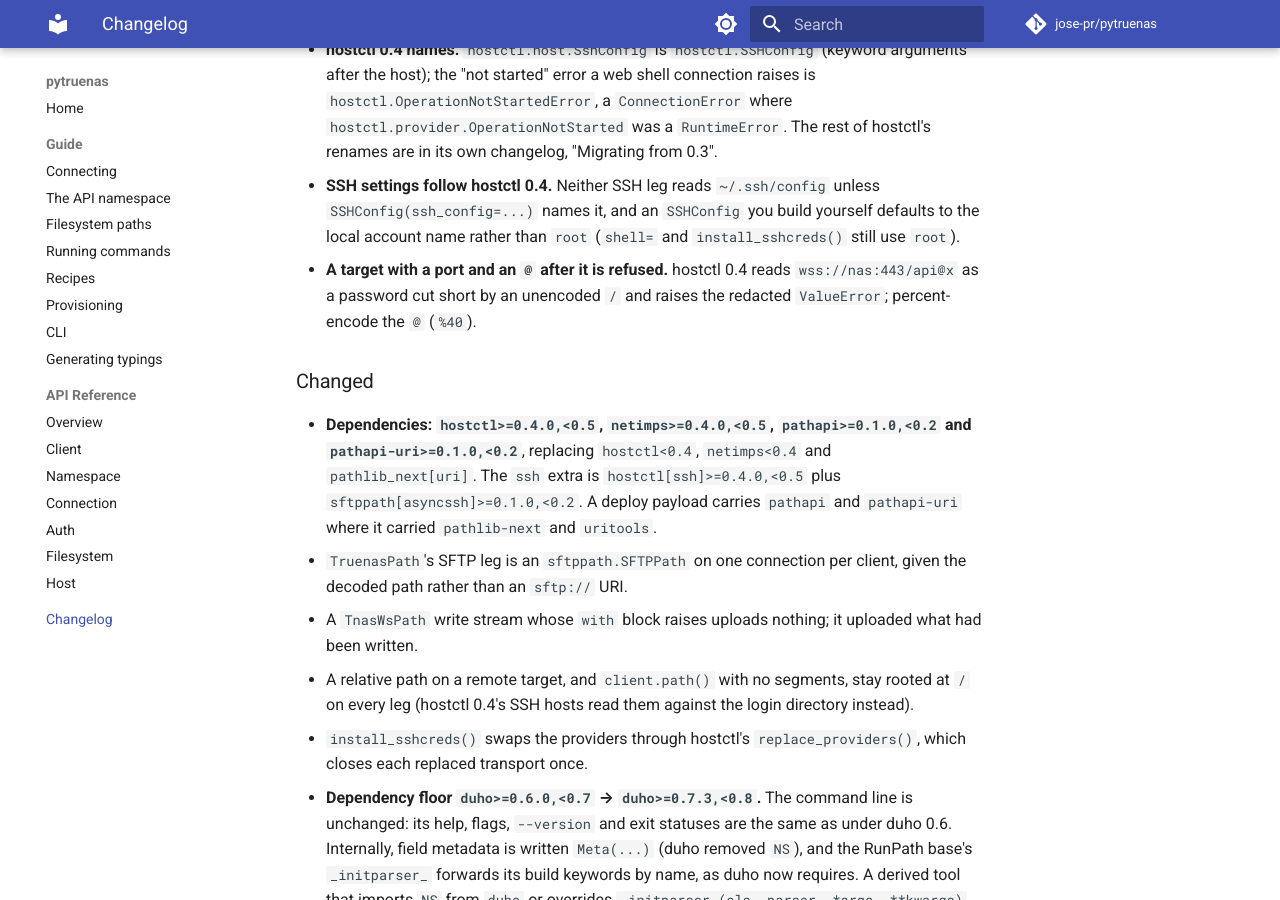
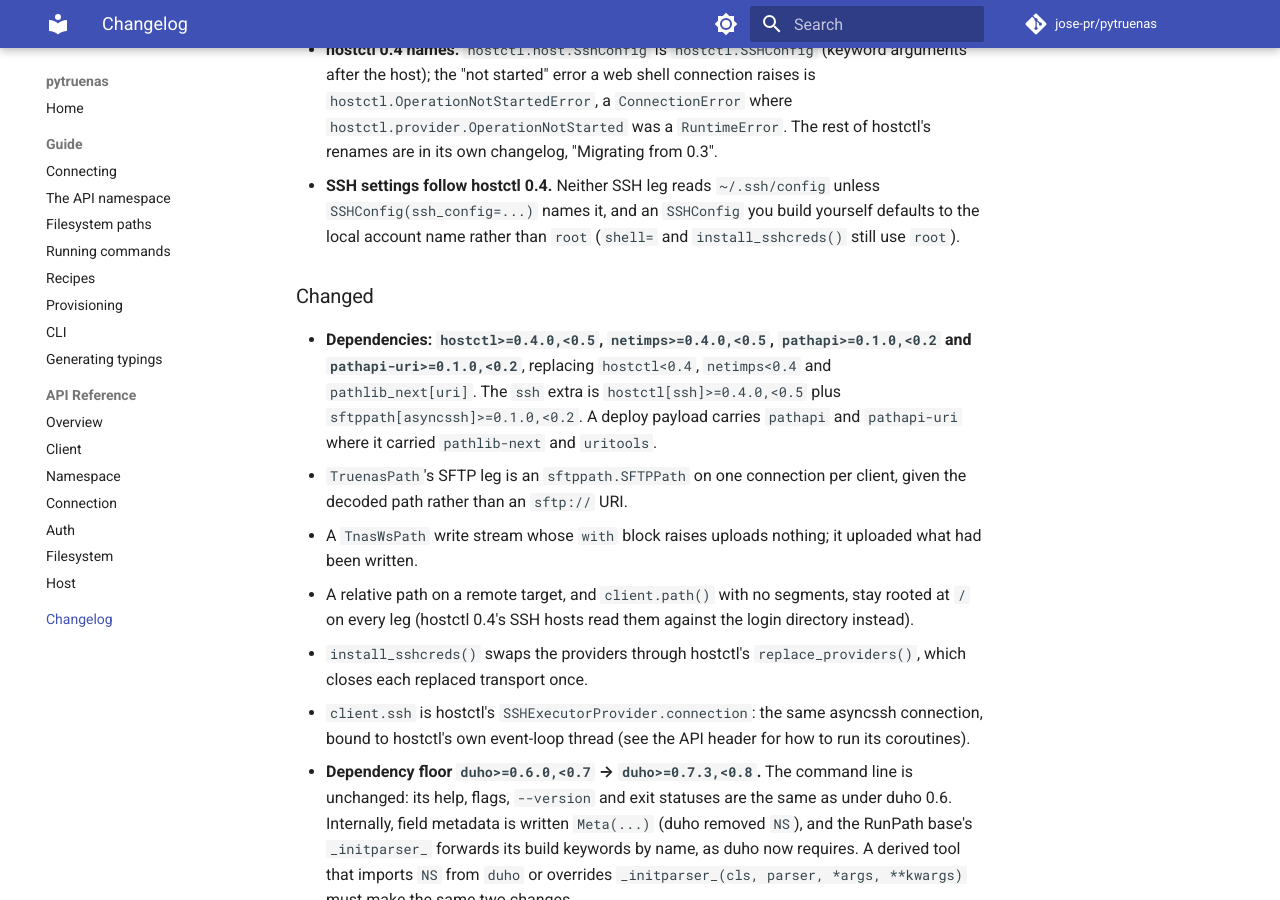
Before and after one commit to jose-pr/pytruenas, an MkDocs documentation site: the page built from docs/changelog.md, in a window 1280 px wide and 900 px high, scrolled down 675 px. Built offline with MkDocs 1.6.1 and Material for MkDocs 9.7.7, drawn with Linux system fonts in a browser that asks for light colours; comment, search, counter and statistics services are not loaded.

Commit message:
docs: changelog and release notes for hostctl 0.4.0.dev0
A host:port target with an '@' in its path is no longer refused, so that
upgrade note is gone; client.ssh's change is listed; the validation names
the hostctl tree tested and why pip check reports the hostctl pin.

```diff
--- a/CHANGELOG.md
+++ b/CHANGELOG.md
@@ -27,9 +27,6 @@ pytruenas now runs on hostctl 0.4, which moves from `pathlib_next` to
   unless `SSHConfig(ssh_config=...)` names it, and an `SSHConfig` you build
   yourself defaults to the local account name rather than `root` (`shell=` and
   `install_sshcreds()` still use `root`).
-- **A target with a port and an `@` after it is refused.** hostctl 0.4 reads
-  `wss://nas:443/api@x` as a password cut short by an unencoded `/` and raises
-  the redacted `ValueError`; percent-encode the `@` (`%40`).
 
 ### Changed
 
@@ -48,6 +45,9 @@ pytruenas now runs on hostctl 0.4, which moves from `pathlib_next` to
   the login directory instead).
 - `install_sshcreds()` swaps the providers through hostctl's
   `replace_providers()`, which closes each replaced transport once.
+- `client.ssh` is hostctl's `SSHExecutorProvider.connection`: the same
+  asyncssh connection, bound to hostctl's own event-loop thread (see the API
+  header for how to run its coroutines).
 
 - **Dependency floor `duho>=0.6.0,<0.7` → `duho>=0.7.3,<0.8`.** The command
   line is unchanged: its help, flags, `--version` and exit statuses are the same
```
Also changed, not shown: RELEASENOTES.md (+6 -6 lines).
